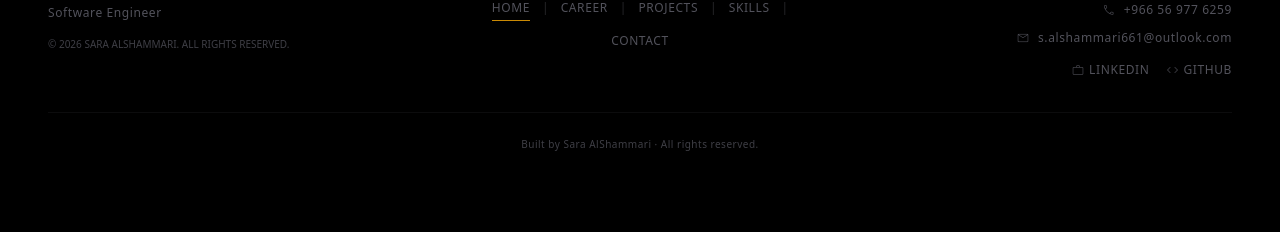
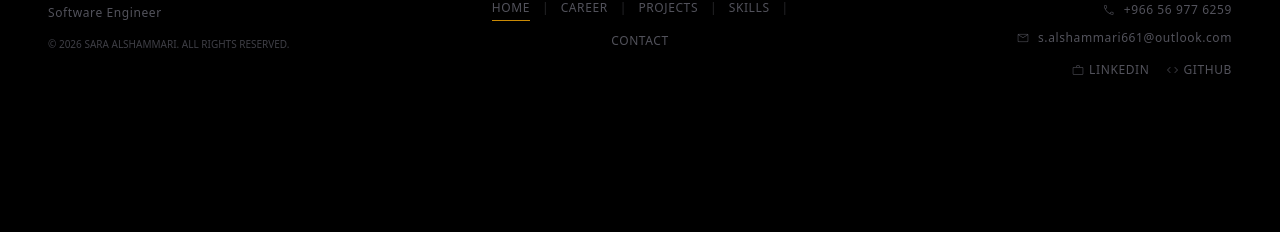
Before and after one commit to sshmmari661/Portfolio-without-DB, a Flask app: page / in a window 1280 px wide. Shown: the part 3868-4100 px from the top of the page. After the commit the page ends 3943 px from the top, so only its background shows below. Run offline with Flask 3, Linux system fonts and the light colour scheme; some libraries are stand-ins or nearby versions.

Commit message:
Update home.html

```diff
--- a/templates/home.html
+++ b/templates/home.html
@@ -328,16 +328,7 @@
 
   </div>
 
-  <!-- Bottom Divider -->
-  <div class="border-t border-zinc-900/50 mt-8 pt-6">
-    <p class="text-center text-zinc-700 text-[10px] tracking-wider">
-      Built by {{ settings.get('hero_name', 'Sara AlShammari') }}
-      <span class="hidden sm:inline">·</span>
-      <span class="block sm:inline text-zinc-700">All rights reserved.</span>
-    </p>
-  </div>
-</div>
-</footer>
+
 
 <!-- JavaScript -->
 <script>
```
